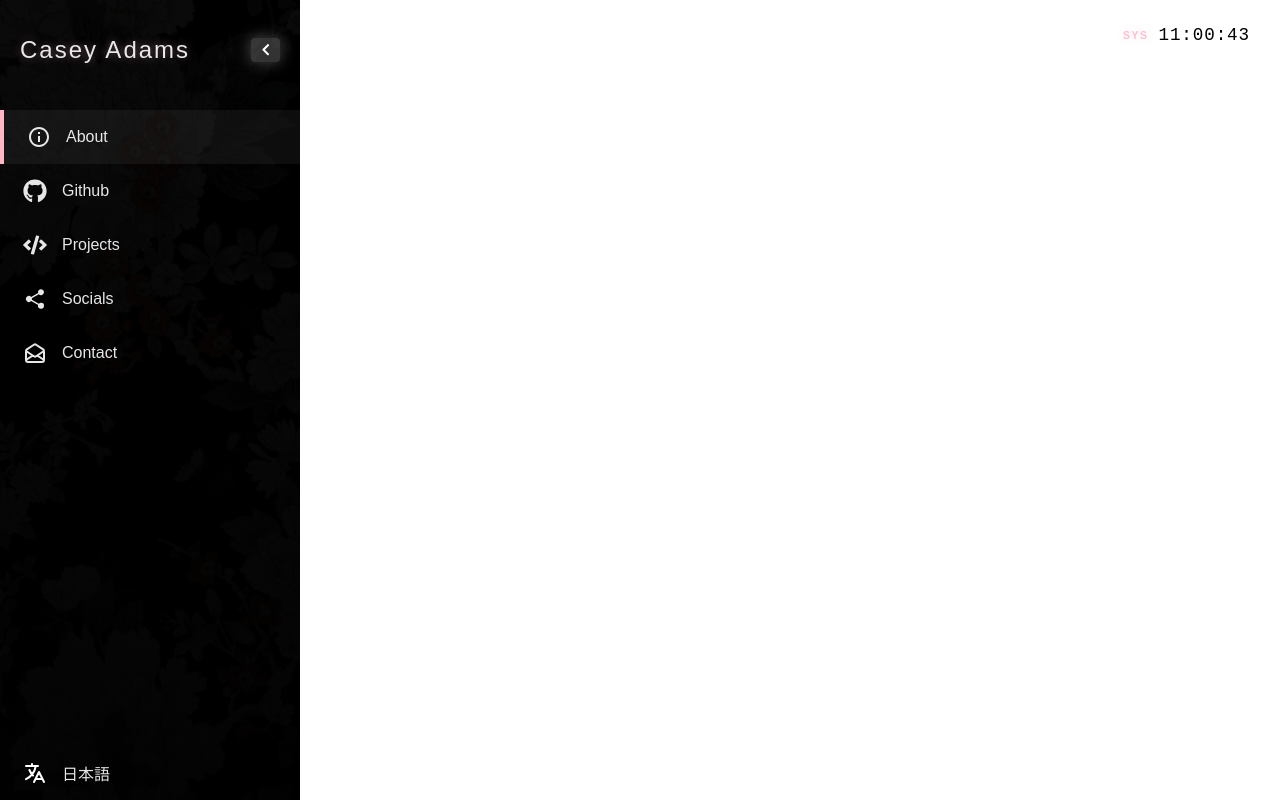
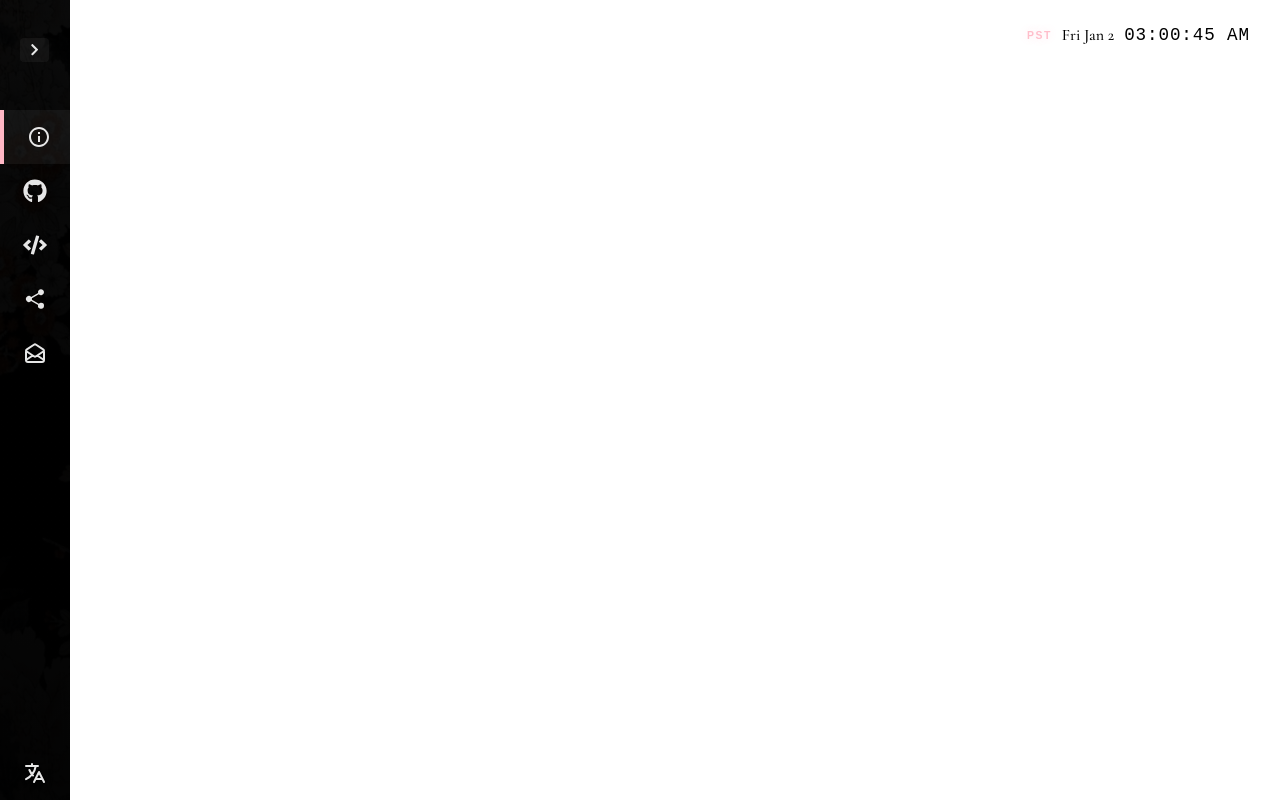
Before and after one commit to 14th-August/Casey-Portfolio, a React (Vite) app: page / in a window 1280 px wide. Built offline with nearby package versions, Linux system fonts and the light colour scheme; a web font is replaced by a local one.

Commit message:
Clock works but yet to have proper styling

```diff
--- a/src/App.jsx
+++ b/src/App.jsx
@@ -1,12 +1,26 @@
+import { useState } from 'react';
 import { SideBar } from './components/Sidebar';
-import { Clock } from './components/Clock';
+import { Clock } from './components/clock';
 import './App.css'
 
 function App() {
+  const [isTokyo, setIsTokyo] = useState(false);
+  const [isExpanded, setIsExpanded] = useState(false);
+
   return (
     <div className="App">
-        <SideBar />
-        <Clock />
+        <SideBar
+          isExpanded={isExpanded}
+          setIsExpanded={setIsExpanded}
+          toggleTimezone={() => setIsTokyo(!isTokyo)}
+        />
+
+        <main className="main-content">
+            <header className="top-bar">
+          <Clock isTokyo={isTokyo} />
+        </header>
+
+        </main>
     </div>
   );
 }
--- a/src/components/Sidebar.jsx
+++ b/src/components/Sidebar.jsx
@@ -14,9 +14,7 @@ const navLinks = [
     { id: 'contact', icon: <HiOutlineMailOpen  size={24} />, label: 'Contact' },
 ];
 
-export function SideBar() {
-    const [isExpanded, setIsExpanded] = useState(true);
-
+export function SideBar({ isExpanded, setIsExpanded, isTokyo, toggleTimezone }) {
     const [activeId, setActiveId] = useState('about');
 
     return (
@@ -45,8 +43,11 @@ export function SideBar() {
             </ul>
 
             <div className="sidebar-footer">
-                <div className="sidebar-item">
-                    <HiOutlineTranslate size={24} />
+                <div
+                    className={`sidebar-item ${isTokyo ? 'active' : ''}`}
+                    onClick={toggleTimezone}
+                >
+                    <HiOutlineTranslate size={24} className="sidebar-icon"/>
                     {isExpanded && <span className="sidebar-label">日本語</span>}
                 </div>
             </div>
--- a/src/components/clock.jsx
+++ b/src/components/clock.jsx
@@ -1,22 +1,38 @@
 import { useState, useEffect } from 'react';
-import dayjs from 'dayjs';
+import utc from "dayjs/plugin/utc";
+import dayjs from "dayjs";
+import timezone from 'dayjs/plugin/timezone';
 import './clock.css';
 
-export function Clock () {
-    const [time, setTime] = useState(dayjs().format('HH:mm:ss'));
+dayjs.extend(utc);
+dayjs.extend(timezone);
+
+export function Clock ({ isTokyo }) {
+    const zone = isTokyo ? "Asia/Tokyo" : "America/Vancouver";
+    const label = isTokyo ? "JST" : "PST";
+
+    const [timeData, setTimeData] = useState({
+    date: dayjs().tz(zone).format('ddd MMM D'),
+    time: dayjs().tz(zone).format('hh:mm:ss A')
+    });
 
     useEffect(() => {
-        const timer = setInterval(() => {
-            setTime(dayjs().format('HH:mm:ss'));
-        }, 1000);
+    const timer = setInterval(() => {
+      const now = dayjs().tz(zone);
+      setTimeData({
+        date: now.format('ddd MMM D'),
+        time: now.format('hh:mm:ss A')
+      });
+    }, 1000);
 
-        return () => clearInterval(timer);
-    }, []);
+    return () => clearInterval(timer);
+  }, [zone]);
 
     return (
     <div className="portfolio-clock">
-      <span className="clock-label">SYS</span>
-      <span className="clock-time">{time}</span>
+      <span className="clock-label">{label}</span>
+      <span className="clock-date">{timeData.date}</span>
+      <span className="clock-time">{timeData.time}</span>
     </div>
-  );
+    );
 }
```
